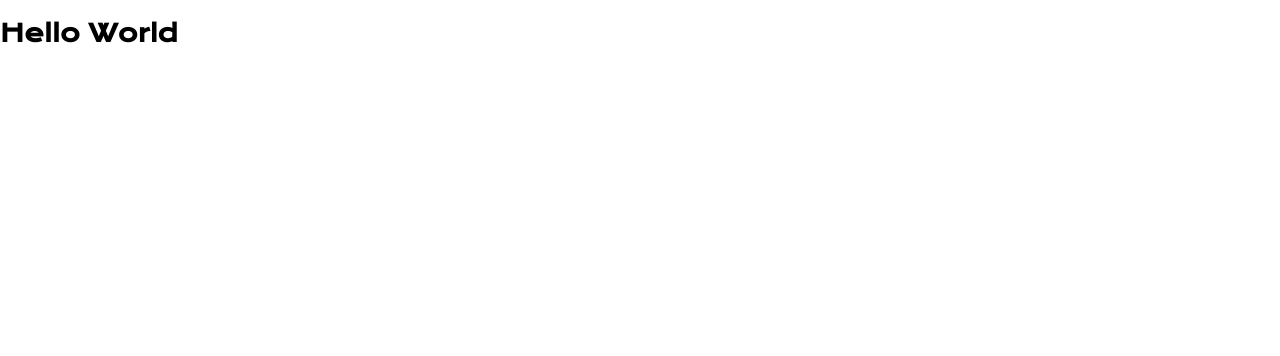
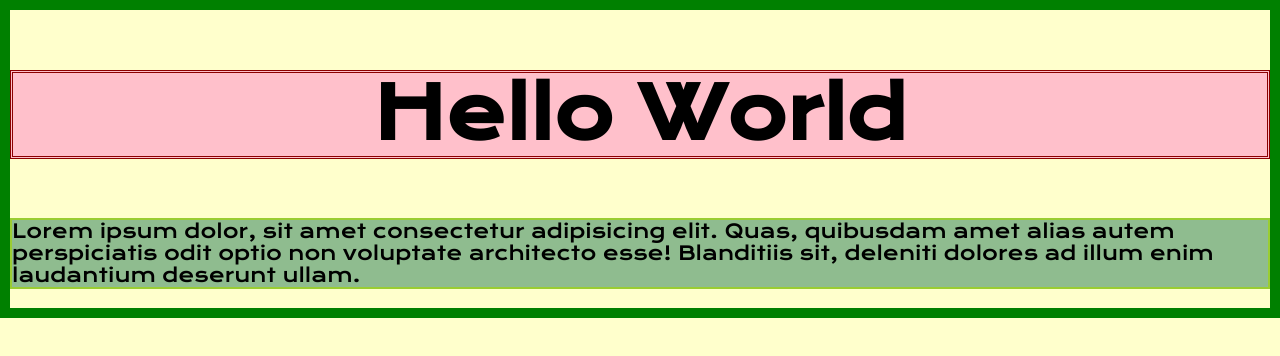
Before and after one commit to AceArash/frontend-masters-bootcamp, a plain HTML site: page cookie-monster/index.html in a window 1280 px wide. Drawn offline with nearby package versions, Linux system fonts and the light colour scheme.

Commit message:
learning

```diff
--- a/cookie-monster/css/style.css
+++ b/cookie-monster/css/style.css
@@ -20,11 +20,24 @@ CSS rules to specify families
 body {
 	/*background: url('../images/cookie-monster.jpg');*/
 	/* the follow is the code to have the image display as a full page */
+	background-color: #ffffcc;
 	background-position: center;
 	background-attachment: fixed;
 	-webkit-background-size: cover; /* the next 3 lines are "browser prefixes", they are necessary to include for CSS3 techniques */
 	-moz-background-size: cover;
 	-o-background-size: cover;
 	background-size: cover;
+	font-size: 3rem;
 	font-family: 'Krona One', sans-serif;
+	border: 10px solid green;
+}h2 {
+	background-color: pink;
+	border: 3px double darkred;
+	text-align: center;
 }
+p {
+	background-color: darkseagreen;
+	border: 2px solid yellowgreen;
+	font-size: 1.2rem;
+	text-align: left;
+}
--- a/cookie-monster/index.html
+++ b/cookie-monster/index.html
@@ -16,6 +16,7 @@
 
 	<div>
 		<h2>Hello World</h2>
+		<p>Lorem ipsum dolor, sit amet consectetur adipisicing elit. Quas, quibusdam amet alias autem perspiciatis odit optio non voluptate architecto esse! Blanditiis sit, deleniti dolores ad illum enim laudantium deserunt ullam.</p>
 	</div>
 	<div id="container">
 	<!-- START HERE -->
--- /dev/null
+++ b/css-intro/learningcss.css
@@ -0,0 +1,13 @@
+@import url('https://fonts.googleapis.com/css2?family=Krona+One&display=swap');
+
+
+* {
+    text-align: center;
+    align-items: center;
+}
+body {
+    background-color: wheat;
+
+    font-family: 'Krona One', sans-serif;
+
+}
```
Also changed, not shown: css-intro/learningcss.html (added, +44 -0 lines).
